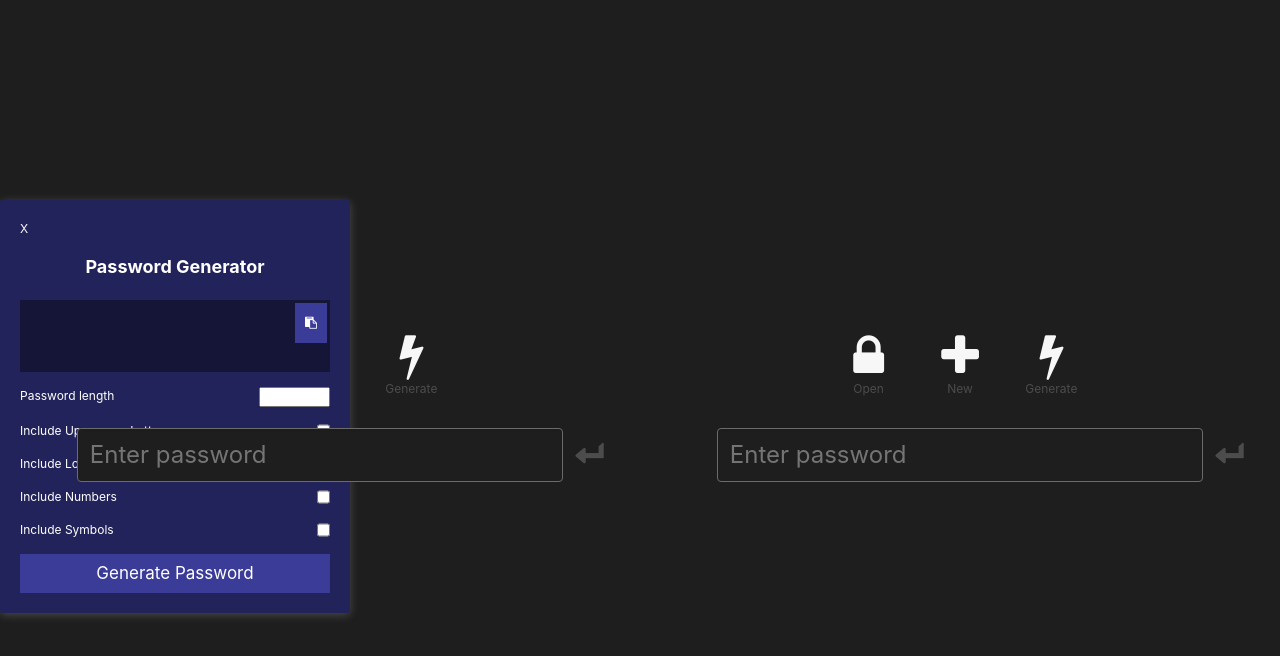
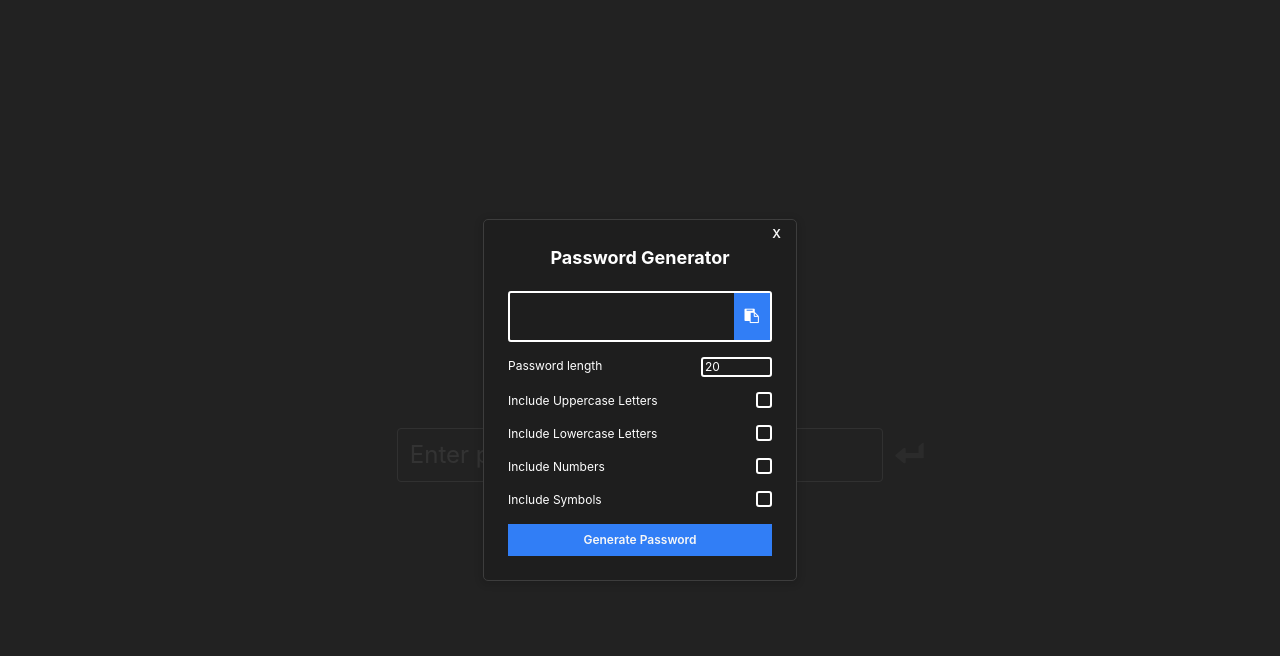
Before and after one commit to RomanovAleksander/PasswordManager, a React (Create React App) app: page / in a window 1280 px wide. Both pictures are taken after a click on the label "Generate". Shown: the top 656 px of the page. Built offline with nearby package versions, Linux system fonts and the light colour scheme.

Commit message:
generator component updated

```diff
--- a/src/components/App/App.js
+++ b/src/components/App/App.js
@@ -18,7 +18,6 @@
       <div className="app__body">
         {isOpen ? <Generator /> : null}
         {isAuthorized ? <div>Main Page</div> : <LoginForm />}
-        <LoginForm />
       </div>
     )
   }
--- a/src/components/Generator/Generator.css
+++ b/src/components/Generator/Generator.css
@@ -1,52 +1,99 @@
 .container {
-  width: 350px;
   position: absolute;
-  margin: 0 auto;
-  padding-top: 200px;
+  display: flex;
+  justify-content: center;
+  align-items: center;
+  top: 0;
+  left: 0;
+  width: 100%;
+  height: 100%;
+  background-color: rgba(35, 35, 35, 0.8);
+  z-index: 1;
 }
 
 .generator {
-  background: #23235b;
-  border-radius: 3px;
-  box-shadow: 0px 2px 10px rgba(255, 255, 255, 0.2);
-  padding: 20px;
+  position: relative;
+  color: var(--text-color);
+  background: var(--background-color);
+  border: 1px solid var(--light-border-color);
+  box-shadow: 0 .15rem .5rem .25rem var(--dropdown-box-shadow-color);
+  border-radius: var(--block-border-radius);
+  padding: 2em;
+  width: 22em;
+}
+
+.generator__close {
+  position: absolute;
+  top: 5px;
+  right: 15px;
+  cursor: pointer;
+  font-weight: 600;
+  transition: 0.15s ease;
+}
+
+.generator__close:hover {
+  color: var(--action-background-color-active);
 }
 
 .generator__header {
   text-align: center;
   color: #fff;
   margin-bottom: 20px;
+  margin-top: 0;
 }
 
 .generator__password {
   position: relative;
-  background: rgba(0, 0, 0, 0.4);
-  padding: 13px 10px;
-  color: #fff;
-  height: 46px;
   margin-bottom: 15px;
+  border-radius: 3px;
+  border: 2px solid white;
+  display: flex;
+  justify-content: space-between;
+  align-items: center;
+  padding: 4px;
+}
+
+.generator__password div {
+  display: flex;
+  align-items: center;
+  font-weight: 600;
+  font-size: 1.2rem;
+  margin: 0.5em;
+  min-height: 25px;
 }
 
 .copy__btn {
   position: absolute;
-  background: #3b3b98;
+  background: #317ef6;
   color: #fff;
   border: none;
-  height: 40px;
-  padding: 10px;
+  height: 100%;
+  padding: 11px;
   cursor: pointer;
-  top: 3px;
-  right: 3px;
+  top: 0;
+  right: 0;
+  transition: 0.15s ease;
+}
+
+.copy__btn:hover, .generator__btn:hover {
+  background: var(--action-background-color-active);
+}
+
+.copy__btn i {
+  font-size: 1.2em;
 }
 
 .generator__btn {
-  background: #3b3b98;
+  background: #317ef6;
   border: none;
   display: block;
   width: 100%;
   padding: 10px;
-  color: #fff;
-  font-size: 17px;
+  color: #f7f7f7;
+  font-size: 1rem;
+  font-weight: 600;
+  line-height: 1;
+  transition: 0.15s ease;
   cursor: pointer;
 }
 
@@ -56,3 +103,49 @@
   color: #fff;
   margin-bottom: 15px;
 }
+
+/*inputs*/
+.form-group input[type=number] {
+  background: #1e1e1e;
+  border: 2px solid white;
+  border-radius: 3px;
+}
+
+.form-group input[type=checkbox] {
+  display: none;
+}
+
+.form-group input[type=checkbox] + label {
+  display: flex;
+  width: 12px;
+  height: 12px;
+  background: #1e1e1e;
+  justify-content: center;
+  align-items: center;
+  border: 2px solid white;
+  border-radius: 3px;
+  cursor: pointer;
+}
+
+.form-group input[type=checkbox] + label:before {
+  content: '✔';
+  font-size: 8px;
+  color: transparent;
+}
+
+.form-group input[type=checkbox]:checked + label {
+  border: 2px solid white;
+}
+
+.form-group input[type=checkbox]:checked + label::before {
+  color: white;
+}
+
+.form-group input[type=checkbox] + label:hover {
+  border-color: #317ef6;
+  color: #317ef6;
+}
+
+.form-group input[type=checkbox]:checked:hover + label::before {
+  color: #317ef6;
+}
--- a/src/components/Generator/Generator.js
+++ b/src/components/Generator/Generator.js
@@ -109,7 +109,7 @@
           <div className="generator__close" onClick={() => closeGenerator()}>X</div>
           <h2 className='generator__header'>Password Generator</h2>
           <div className='generator__password'>
-            <h3>{password}</h3>
+            <div>{password}</div>
             <button onClick={handleCopyPassword} className='copy__btn'>
               <i className='fa fa-clipboard'> </i>
             </button>
@@ -129,7 +129,7 @@
           </div>
 
           <div className='form-group'>
-            <label htmlFor='uppercase-letters'>Include Uppercase Letters</label>
+            <span>Include Uppercase Letters</span>
             <input
               checked={includeUppercase}
               onChange={(e) => setIncludeUppercase(e.target.checked)}
@@ -137,10 +137,11 @@
               id='uppercase-letters'
               name='uppercase-letters'
             />
+            <label htmlFor='uppercase-letters'> </label>
           </div>
 
           <div className='form-group'>
-            <label htmlFor='lowercase-letters'>Include Lowercase Letters</label>
+            <span>Include Lowercase Letters</span>
             <input
               checked={includeLowercase}
               onChange={(e) => setIncludeLowercase(e.target.checked)}
@@ -148,10 +149,12 @@
               id='lowercase-letters'
               name='lowercase-letters'
             />
+            <label htmlFor='lowercase-letters'> </label>
+
           </div>
 
           <div className='form-group'>
-            <label htmlFor='include-numbers'>Include Numbers</label>
+            <span>Include Numbers</span>
             <input
               checked={includeNumbers}
               onChange={(e) => setIncludeNumbers(e.target.checked)}
@@ -159,10 +162,11 @@
               id='include-numbers'
               name='include-numbers'
             />
+            <label htmlFor='include-numbers'> </label>
           </div>
 
           <div className='form-group'>
-            <label htmlFor='include-symbols'>Include Symbols</label>
+            <span>Include Symbols</span>
             <input
               checked={includeSymbols}
               onChange={(e) => setIncludeSymbols(e.target.checked)}
@@ -170,6 +174,7 @@
               id='include-symbols'
               name='include-symbols'
             />
+            <label htmlFor='include-symbols'> </label>
           </div>
 
           <button onClick={handleGeneratePassword} className='generator__btn'>
```
